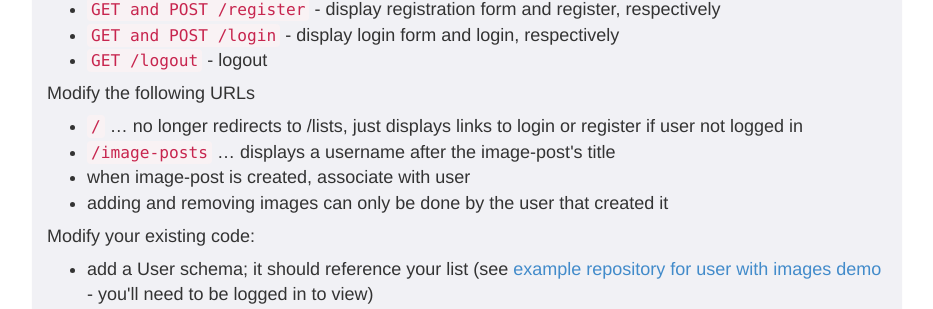
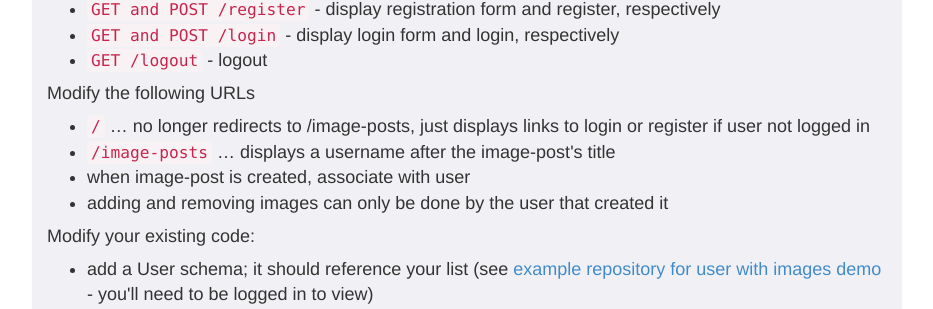
Before and after one commit to jl4282/csci-ua.0480-spring2016-010, a Jekyll site: the page built from homework/06.markdown, in a window 1280 px wide and 900 px high, scrolled down 13018 px. Shown: the part 501-810 px from the top of the window, without its empty margins (173-1106 px from the left). Built offline with Jekyll 4.4.1, drawn with Linux system fonts in a browser that asks for light colours.

Commit message:
homework 6 typo fix

```diff
--- a/homework/06.markdown
+++ b/homework/06.markdown
@@ -431,7 +431,7 @@ Add users to the site. Instead of showing all lists, when a user is logged in:
 
 #### Modify the following URLs
 
-* <code>/</code> ... no longer redirects to /lists, just displays links to login or register if user not logged in
+* <code>/</code> ... no longer redirects to /image-posts, just displays links to login or register if user not logged in
 * <code>/image-posts</code> ... displays a username after the image-post's title
 * when image-post is created, associate with user
 * adding and removing images can only be done by the user that created it
```
